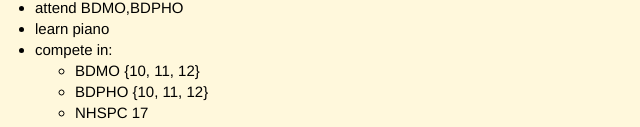
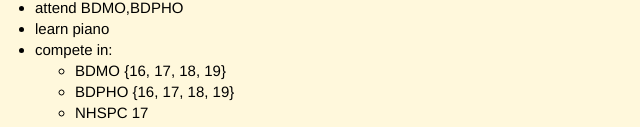
Before and after one commit to mehedx/mehedx.github.io, a plain HTML site: page index.html in a window 1280 px wide. Shown: the part 825-952 px from the top of the page, 146-786 px from the left. Drawn offline with Linux system fonts and the light colour scheme.

Commit message:
Update index.html

```diff
--- a/index.html
+++ b/index.html
@@ -39,8 +39,8 @@
                     <li>learn piano</li>
                     <li>compete in:
                         <ul>
-                            <li>BDMO {10, 11, 12} </li>
-                            <li>BDPHO {10, 11, 12} </li>
+                            <li>BDMO {16, 17, 18, 19} </li>
+                            <li>BDPHO {16, 17, 18, 19} </li>
                             <li>NHSPC 17</li>
                             <li>EuPHO Selection Exam 2019</li>
                         </ul>
```
